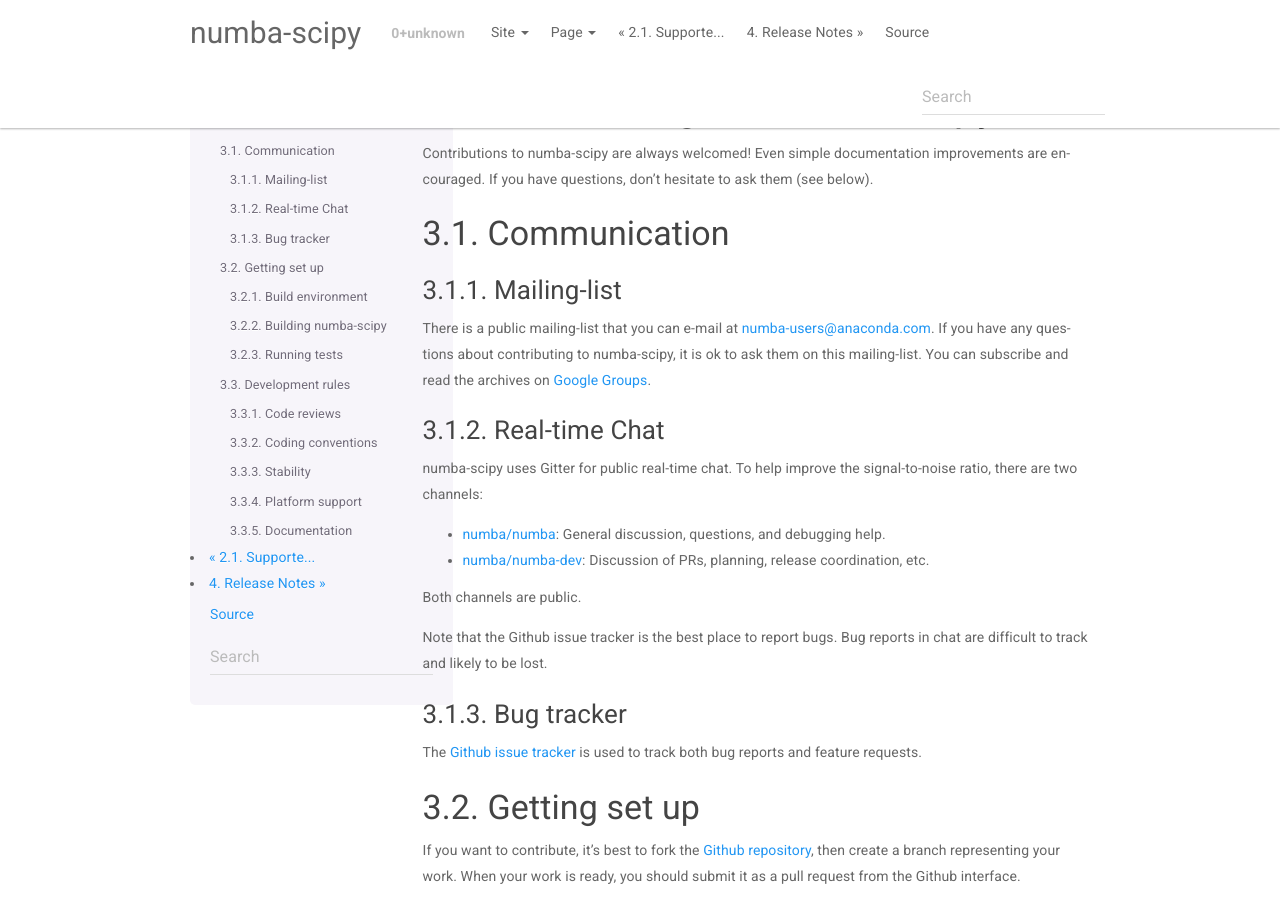
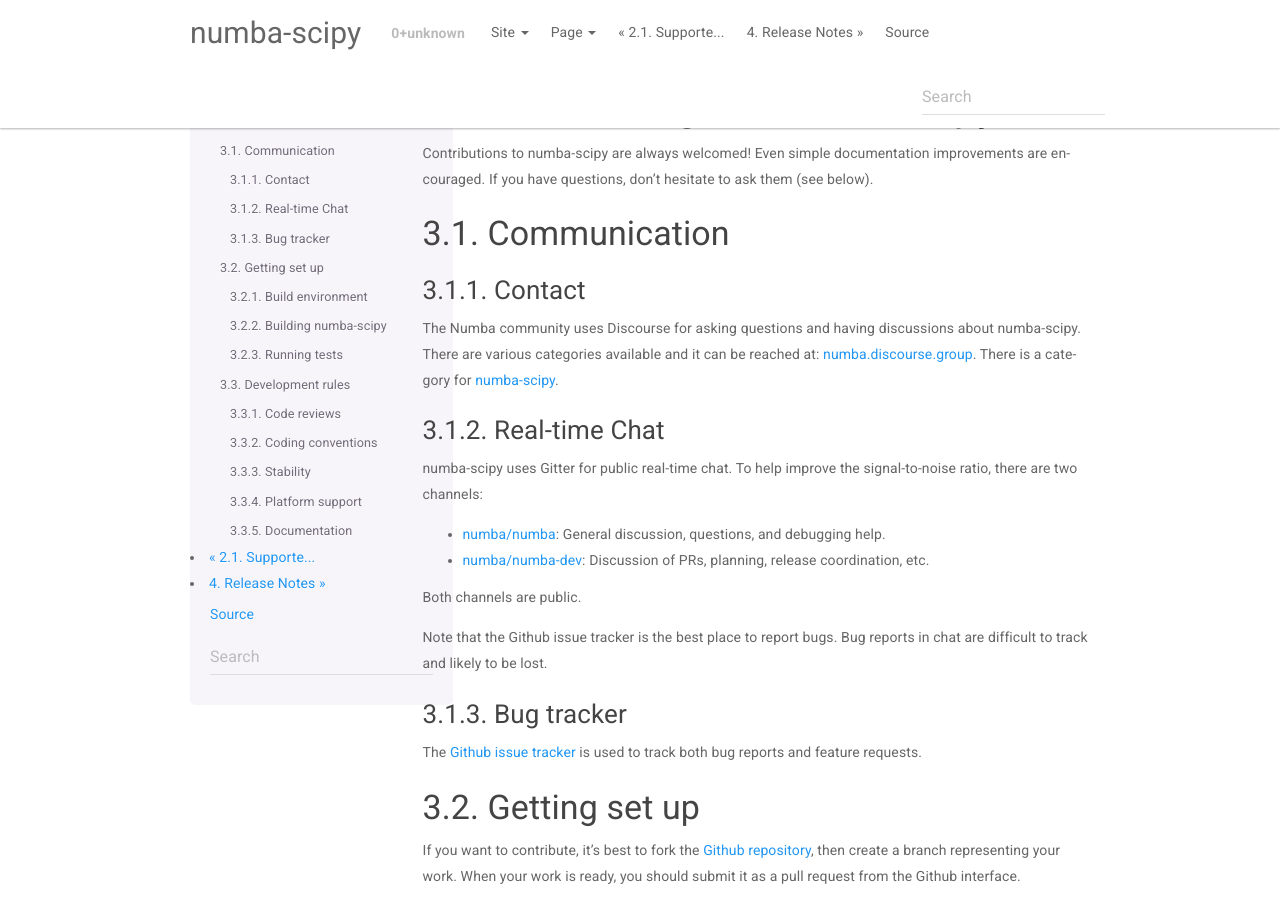
Before and after one commit to numba/numba-scipy, a Sphinx documentation site: the page built from docs/source/developer/contributing.rst, in a window 1280 px wide and 900 px high. Built offline with Sphinx 7.4.7, drawn with Linux system fonts in a browser that asks for light colours.

Commit message:
Merge pull request #70 from esc/docs/upgrade
docs upgrade

```diff
--- a/README.rst
+++ b/README.rst
@@ -16,6 +16,9 @@
 For more information about Numba, see the Numba homepage:
 http://numba.pydata.org
 
+For more information about numba-scipy see:
+https://numba-scipy.readthedocs.io/en/latest/index.html
+
 Dependencies
 ============
 
--- a/docs/source/developer/contributing.rst
+++ b/docs/source/developer/contributing.rst
@@ -10,13 +10,13 @@
 Communication
 -------------
 
-Mailing-list
-''''''''''''
+Contact
+'''''''
 
-There is a public mailing-list that you can e-mail at numba-users@anaconda.com.
-If you have any questions about contributing to numba-scipy, it is ok to ask
-them on this mailing-list.  You can subscribe and read the archives on
-`Google Groups <https://groups.google.com/a/continuum.io/forum/#!forum/numba-users>`_.
+The Numba community uses Discourse for asking questions and having discussions
+about numba-scipy. There are various categories available and it can be reached
+at: `numba.discourse.group <https://numba.discourse.group/>`_. There is a
+category for `numba-scipy <https://numba.discourse.group/c/numba/numba-scipy>`_.
 
 Real-time Chat
 ''''''''''''''
```
